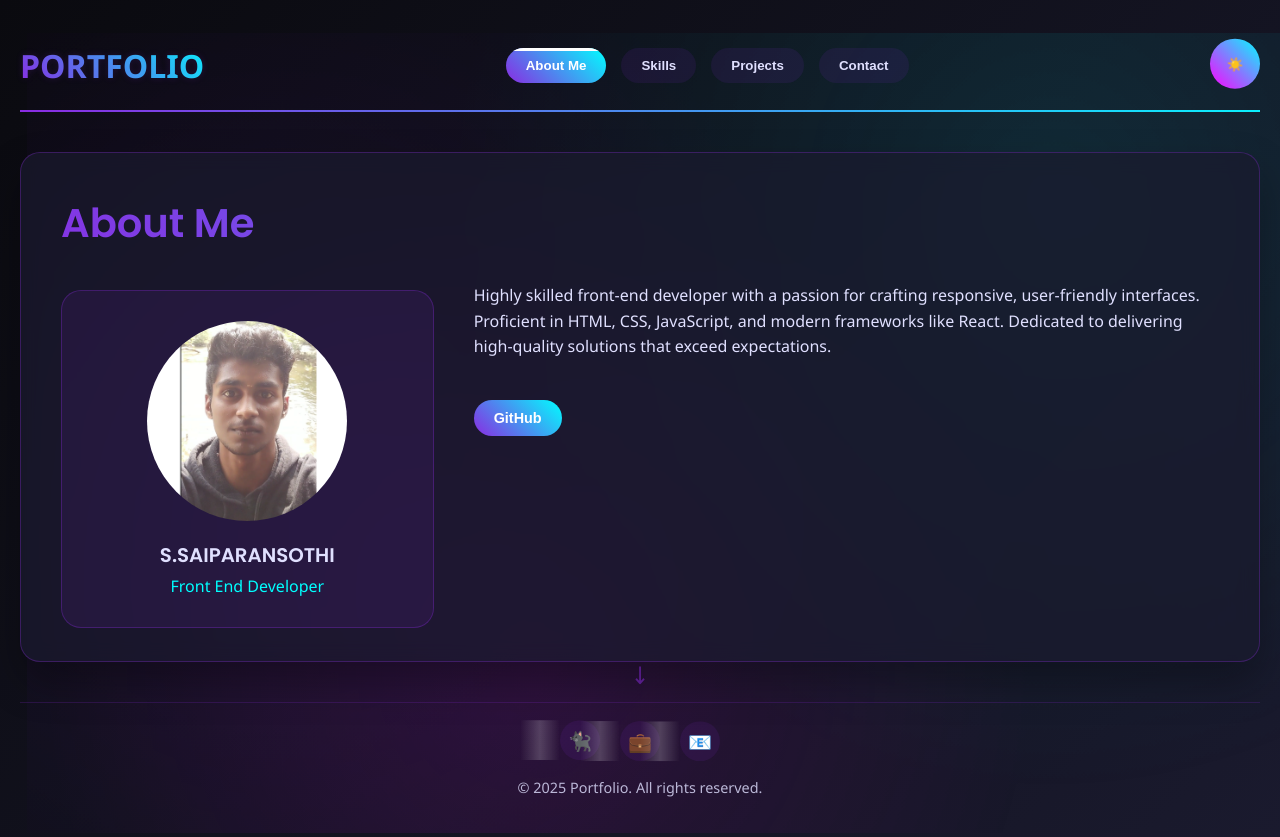
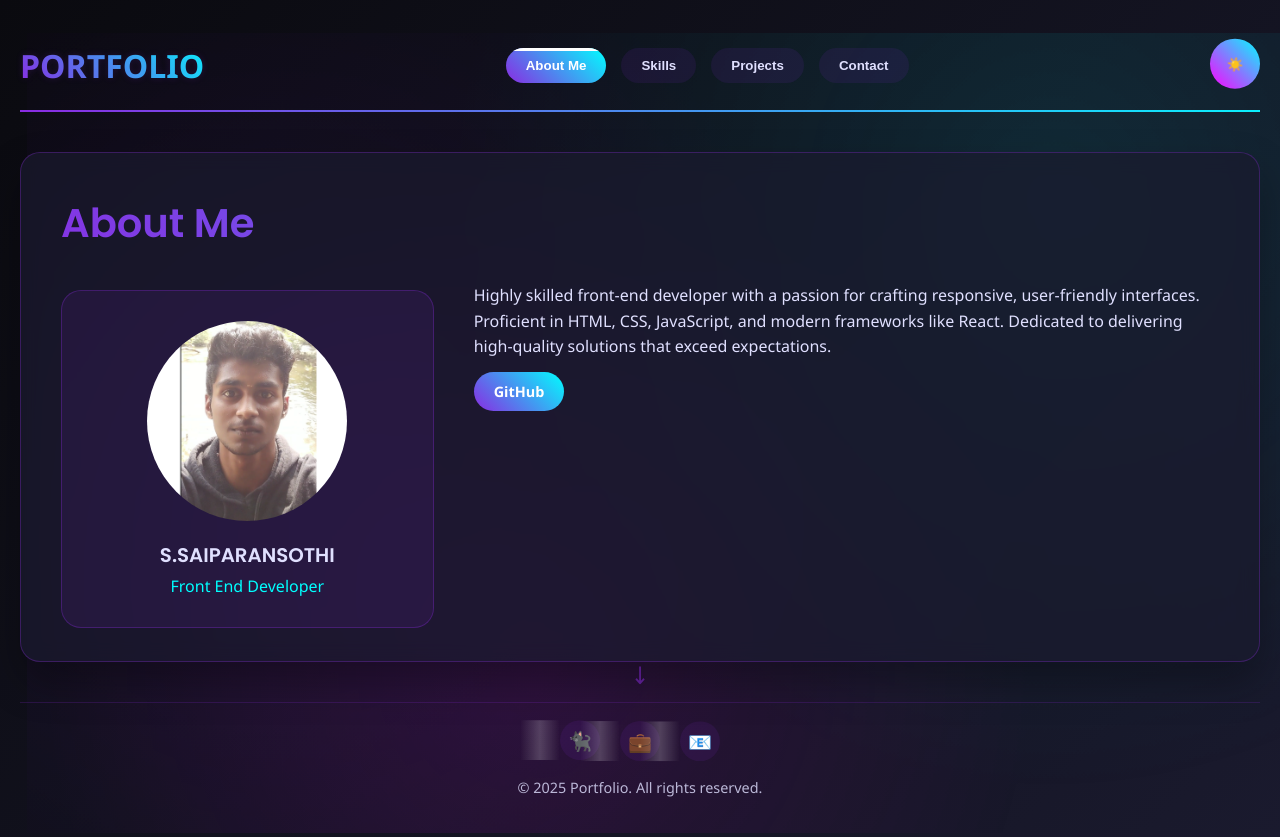
Before and after one commit to SilverKnight02/Portfolio, a React (Vite) app: page / in a window 1280 px wide. Built offline with nearby package versions, Linux system fonts and the light colour scheme; the HTML template or start-up script is replaced by a standard one.

Commit message:
Add Project Link

```diff
--- a/src/App.css
+++ b/src/App.css
@@ -240,10 +240,6 @@ body.light .stat {
 .stat p {
   opacity: 0.8;
   font-size: 0.9rem;
-}
-
-.project-link.github{
-  margin: 20px 0;
 }
 
 /* Skills Section */
--- a/src/App.jsx
+++ b/src/App.jsx
@@ -179,11 +179,11 @@ function App() {
                   Highly skilled front-end developer with a passion for crafting responsive, user-friendly interfaces. Proficient in HTML, CSS, JavaScript, and modern frameworks like React. Dedicated to delivering high-quality solutions that exceed expectations.
                 </motion.p>
 
-                <motion.button
+                <motion.a
                         href="https://github.com/SilverKnight02"  // Add your project URL here
                         target="_blank"  // Opens in new tab
                         rel="noopener noreferrer"  // Security for external links
-                        className="project-link github "
+                        className="project-link github"
                         whileHover={{
                           scale: 1.05,
                           boxShadow: "0 5px 15px rgba(138, 43, 226, 0.4)"
@@ -191,7 +191,7 @@ function App() {
                         whileTap={{ scale: 0.95 }}
                       >
                         GitHub
-                </motion.button>
+                </motion.a>
 
                 {/* <motion.p variants={itemVariants}>
                   My journey in tech started with a Computer Science degree and has evolved through various roles in startups and tech companies. I love turning complex problems into simple, beautiful designs.
```
